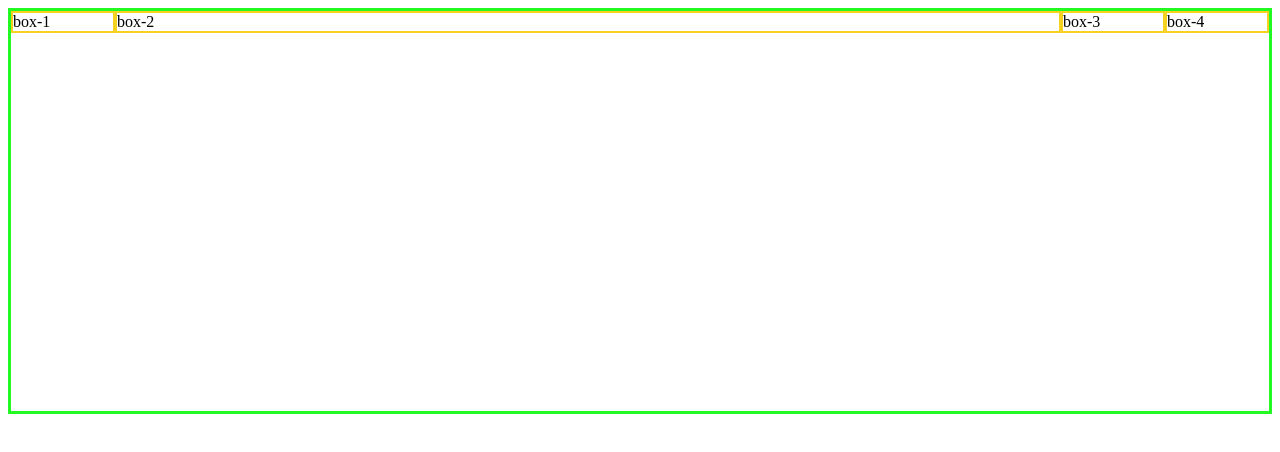
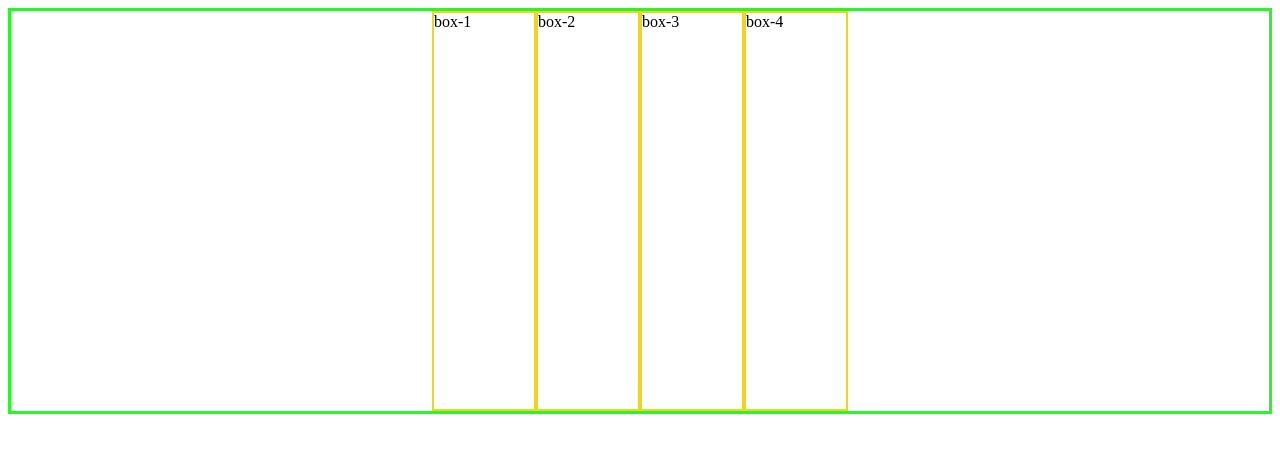
Before and after one commit to Dhananjayshukla1/mic01, a plain HTML site: page flex/h.html in a window 1280 px wide. Drawn offline with Linux system fonts and the light colour scheme.

Commit message:
flex - shrink/grow

```diff
--- a/flex/s.css
+++ b/flex/s.css
@@ -1,6 +1,6 @@
 .container{
     display: flex;
-    flex-wrap: wrap;
+    /* flex-wrap: wrap; */
     /* flex-flow: row wrap ; */
     justify-content:center;
     /* justify-content: space-around; */
@@ -29,38 +29,22 @@
 }
 
 #box1{
-    /* order: 5; */
+    flex-shrink: 5;
+    order: 1;
 }
 #box2{
-
-    flex-grow: 1;
-    /* order: 2; */
+    flex-shrink: 1;
+    /* flex-grow: 1; */
+    order: 2;
 }
 #box3{
-    /* order: 5; */
+    order: 3;
+    flex-shrink: 4;
+    /* flex-grow: 1; */
 }
 #box4{
-    /* order: 5; */
+    flex-shrink: 1;
+    /* flex-grow: 1; */
+    order: 5;
 
 }
-
-
-
-
-
-
-
-
-
-
-h1{
-
-    /* font-size: 40px; */
-}
-h2{
-    /* font-size: 15px; */
-}
-h3{
-
-    /* font-size: 90px; */
-}
```
